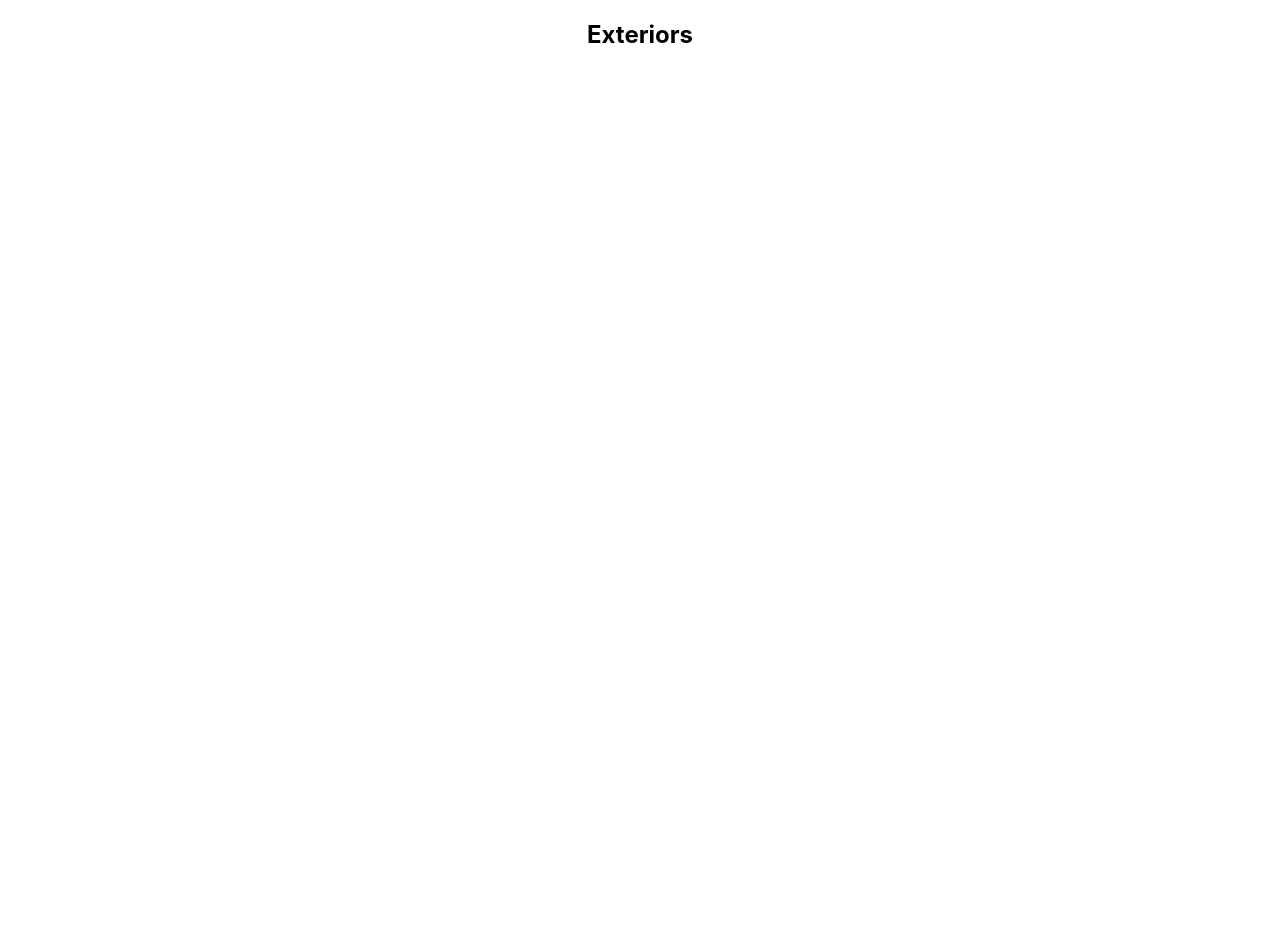
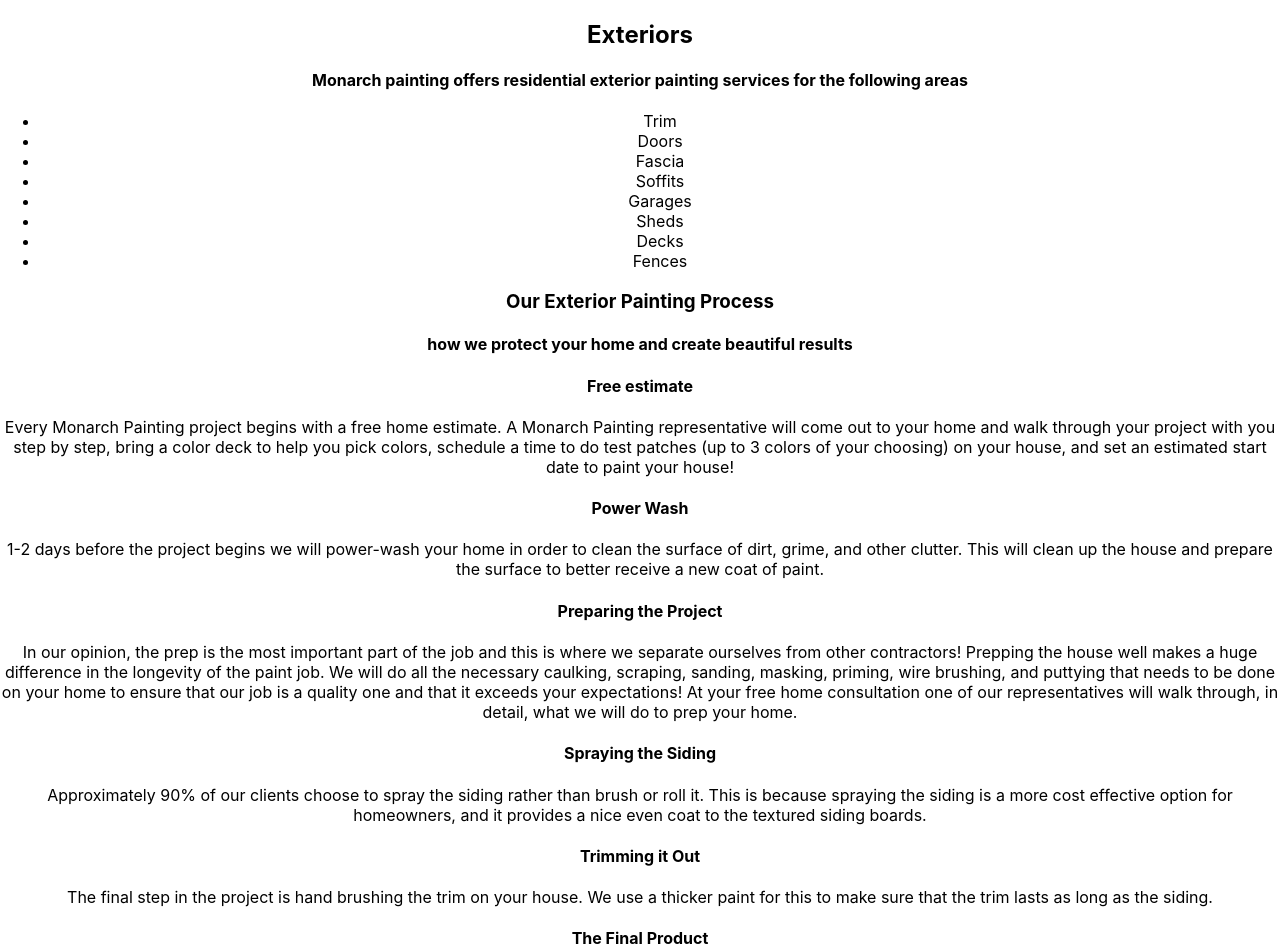
Before and after one commit to NikBorn/monarch-painting, a React (Create React App) app: page /Exteriors in a window 1280 px wide. Shown: the top 952 px of the page. Before the commit the page ends 800 px from the top, so only its background shows below. Built offline with nearby package versions, Linux system fonts and the light colour scheme.

Commit message:
add content for Interiors and Exteriors Components

```diff
--- a/src/Components/Exteriors/Exteriors.js
+++ b/src/Components/Exteriors/Exteriors.js
@@ -3,7 +3,47 @@
 
 const Exteriors = () => {
   return (
-    <h2>Exteriors</h2>
+    <React.Fragment>
+      <h2>Exteriors</h2>
+      <h4>Monarch painting offers residential exterior painting services for the following areas</h4>
+      <ul>
+        <li>Trim</li>
+        <li>Doors</li>
+        <li>Fascia</li>
+        <li>Soffits</li>
+        <li>Garages</li>
+        <li>Sheds</li>
+        <li>Decks</li>
+        <li>Fences</li>
+      </ul>
+      <h3>Our Exterior Painting Process</h3>
+      <h4>how we protect your home and create beautiful results</h4>
+
+      <h4>Free estimate</h4>
+      <p>
+        Every Monarch Painting project begins with a free home estimate. A Monarch Painting representative will come out to your home and walk through your project with you step by step, bring a color deck to help you pick colors, schedule a time to do test patches (up to 3 colors of your choosing) on your house, and set an estimated start date to paint your house!
+      </p>
+      <h4>Power Wash</h4>
+      <p>
+        1-2 days before the project begins we will power-wash your home in order to clean the surface of dirt, grime, and other clutter.  This will clean up the house and prepare the surface to better receive a new coat of paint.
+      </p>
+      <h4>Preparing the Project</h4>
+      <p>
+        In our opinion, the prep is the most important part of the job and this is where we separate ourselves from other contractors! Prepping the house well makes a huge difference in the longevity of the paint job. We will do all the necessary caulking, scraping, sanding, masking, priming, wire brushing, and puttying that needs to be done on your home to ensure that our job is a quality one and that it exceeds your expectations!  At your free home consultation one of our representatives will walk through, in detail, what we will do to prep your home.
+      </p>
+      <h4>Spraying the Siding</h4>
+      <p>
+        Approximately 90% of our clients choose to spray the siding rather than brush or roll it. This is because spraying the siding is a more cost effective option for homeowners, and it provides a nice even coat to the textured siding boards.
+      </p>
+      <h4>Trimming it Out</h4>
+      <p>
+        The final step in the project is hand brushing the trim on your house. We use a thicker paint for this to make sure that the trim lasts as long as the siding.
+      </p>
+      <h4>The Final Product</h4>
+      <p>
+        Once the project is completed, before collecting final payment, a final walk around will be completed with the homeowner to make sure all necessary touch ups are done and that you are completely satisfied with your job!
+      </p>
+    </React.Fragment>
   )
 };
 
--- a/src/Components/Interiors/Interiors.js
+++ b/src/Components/Interiors/Interiors.js
@@ -3,9 +3,26 @@
 
 const Interiors = () => {
   return (
-    <div>
+    <React.Fragment>
       <h2>Interiors</h2>
-    </div>
+      <h4>Monarch painting offers residential interior painting services for the following areas</h4>
+      <ul>
+        <li>Bathrooms</li>
+        <li>Kitchens</li>
+        <li>Dining Rooms</li>
+        <li>Living Rooms</li>
+        <li>Family Rooms</li>
+        <li>Game/Play Rooms</li>
+        <li>Pantries</li>
+        <li>Hallways</li>
+        <li>Bedrooms</li>
+        <li>Offices</li>
+        <li>Closets</li>
+        <li>Basements</li>
+      </ul>
+      <h3>Our Interior Painting Process</h3>
+      <h4>how we protect your home and create beautiful results</h4>
+    </React.Fragment>
   )
 };
 
```
